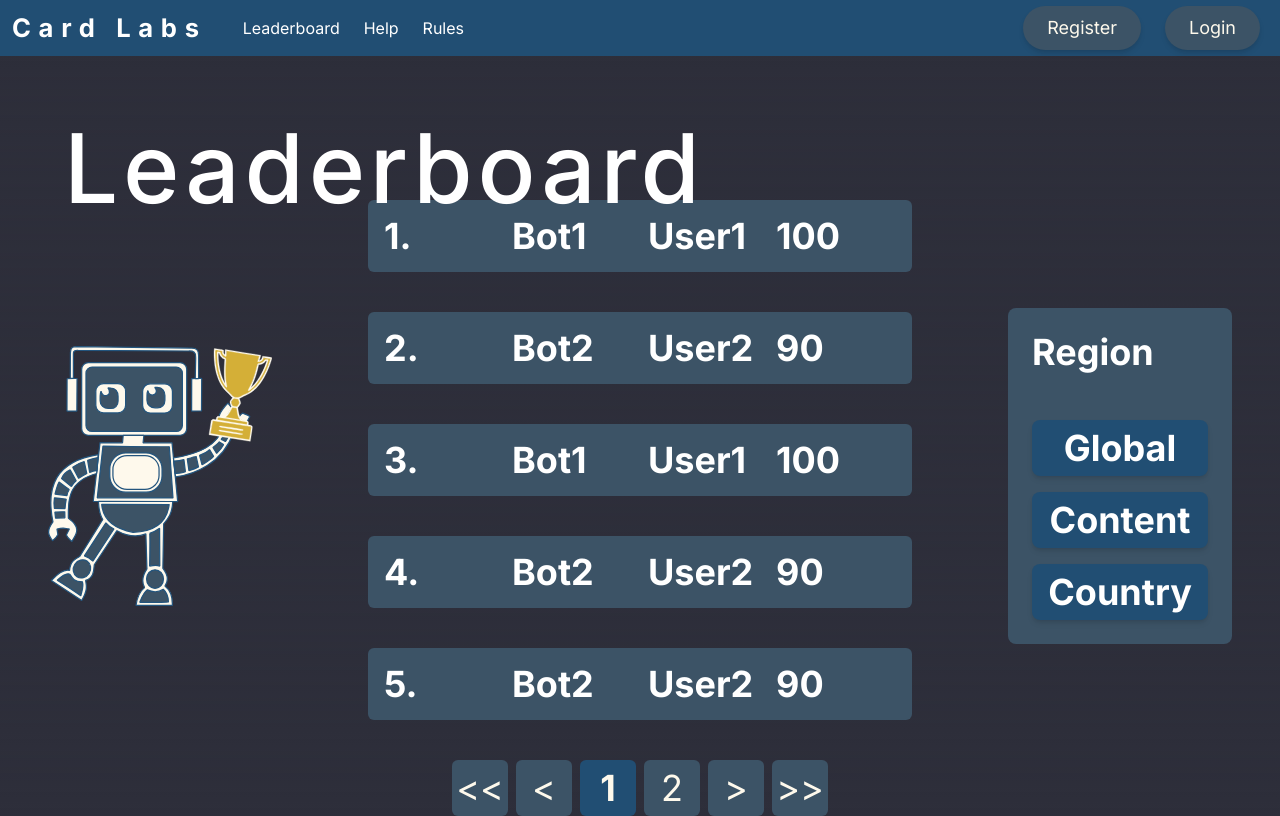
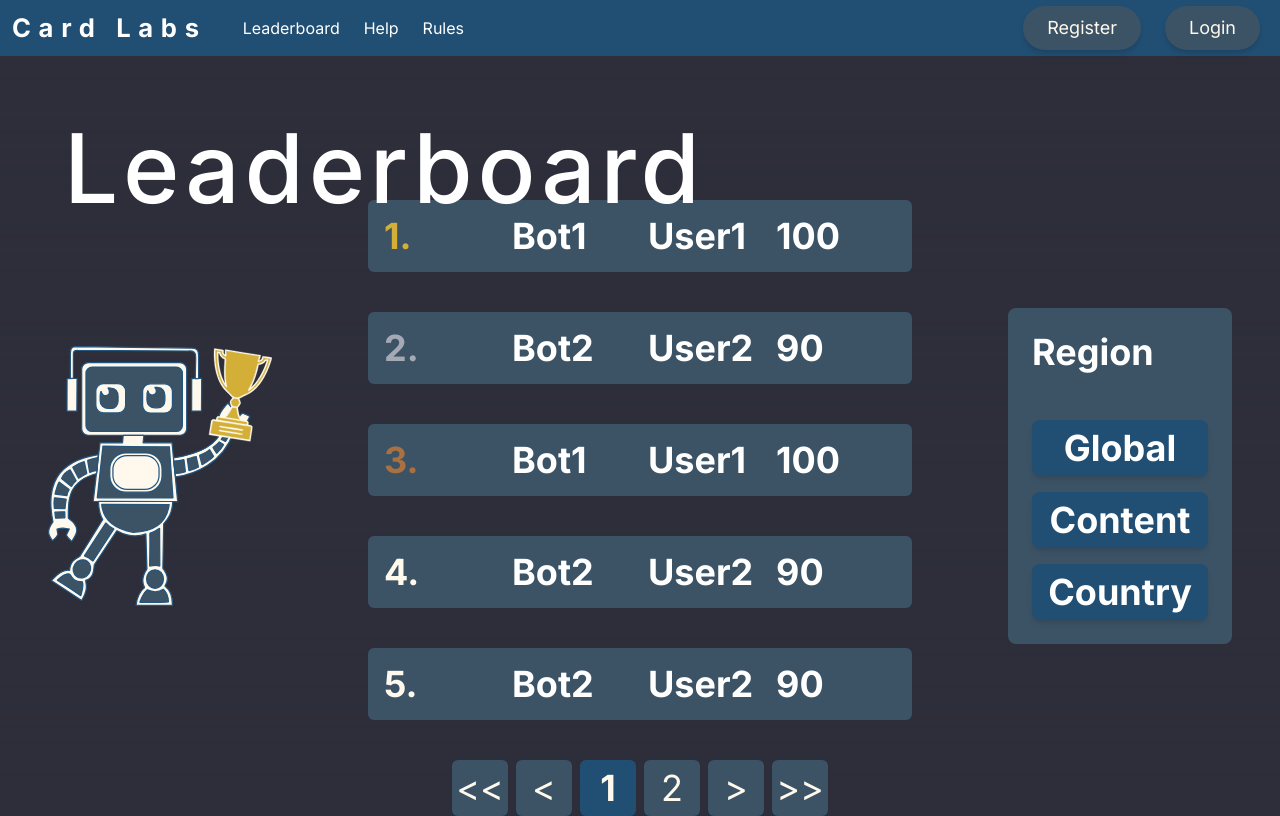
Before and after one commit to flofriday/CardLabs, a Next.js app in the folder frontend/: page /leaderboard in a window 1280 px wide. Built offline with nearby package versions, Linux system fonts and the light colour scheme; no server answers.

Commit message:
[#27] - add special handling for first, second and third place

```diff
--- a/frontend/app/leaderboard/LeaderBoardEntry.tsx
+++ b/frontend/app/leaderboard/LeaderBoardEntry.tsx
@@ -8,7 +8,21 @@ export default function LeaderBoardEntry({ entry }: Props): JSX.Element {
   return (
     <div className="flex items-center justify-between p-4 bg-secondary rounded-md text-4xl font-bold w-full">
       <div className="flex w-full">
-        <p className="flex-1 font-bold truncate pr-2">{entry.place}.</p>
+        <p
+          className={`flex-1 font-bold truncate pr-2
+          ${
+            entry.place == 1
+              ? " text-gold"
+              : entry.place == 2
+              ? " text-silver"
+              : entry.place == 3
+              ? " text-bronze"
+              : " text-text"
+          }
+          `}
+        >
+          {entry.place}.
+        </p>
         <p className="flex-1 font-bold truncate pr-2"> {entry.botName} </p>
         <p className="flex-1 ml-2">{entry.userName}</p>
         <p className="flex-1 ml-2">{entry.score}</p>
--- a/frontend/tailwind.config.ts
+++ b/frontend/tailwind.config.ts
@@ -26,6 +26,9 @@ const config: Config = {
       error: "#87153A",
       warning: "#E3EF56",
       success: "#5CBC8E",
+      gold: "#D4AF37",
+      silver: "#A5A9B4",
+      bronze: "#A97142",
     },
   },
   plugins: [],
```
